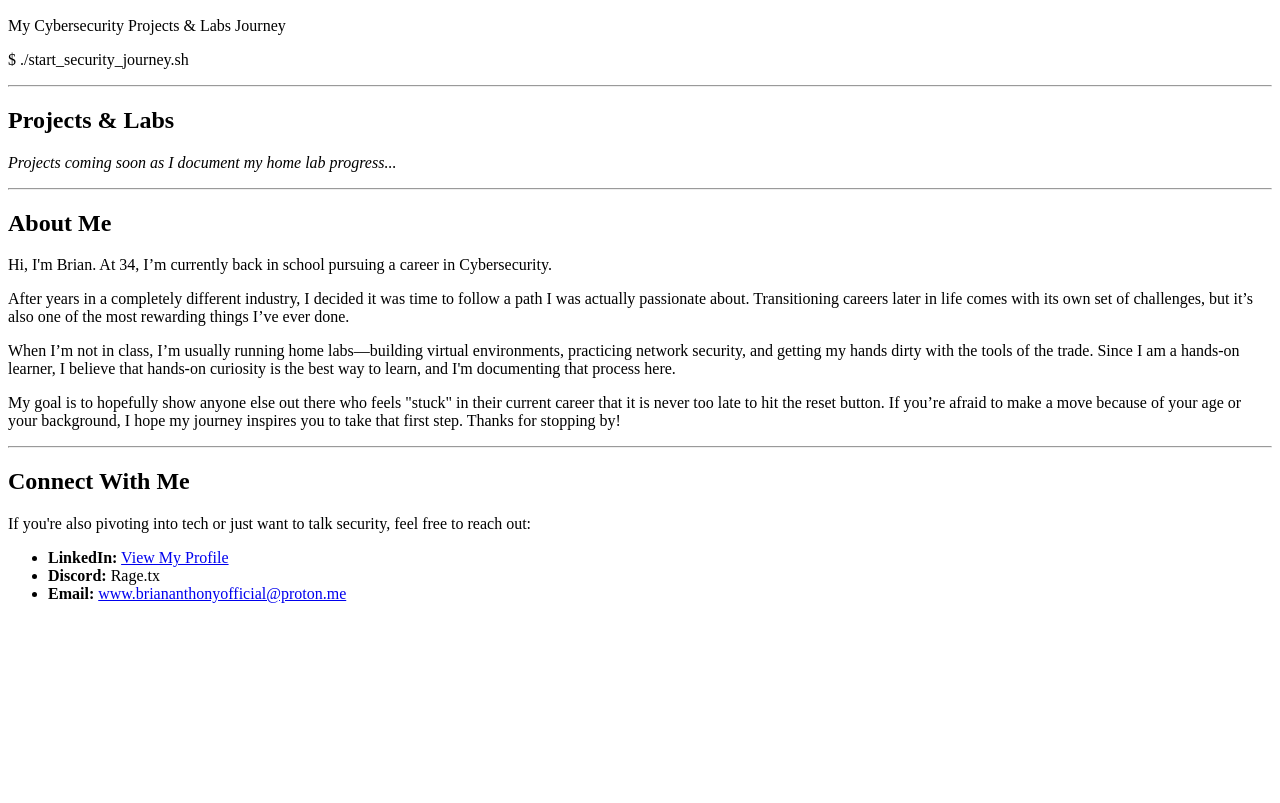
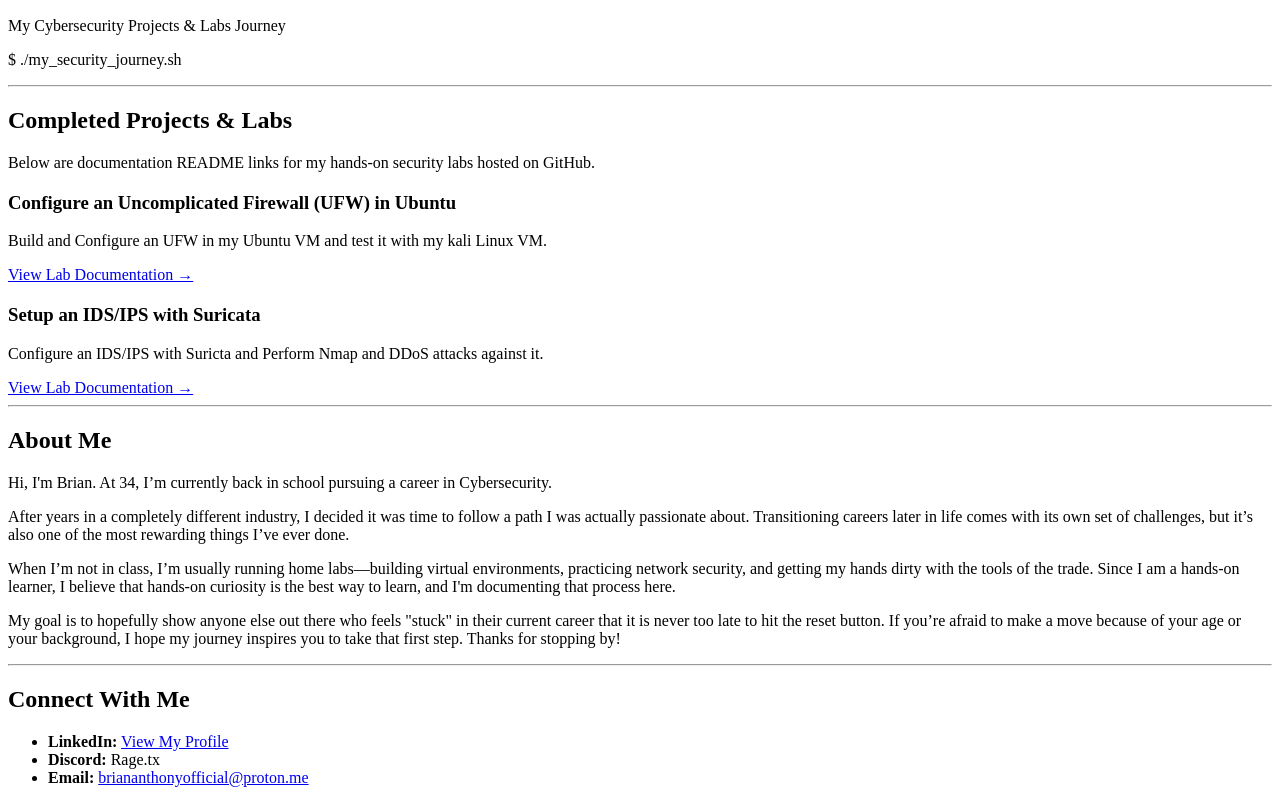
Before and after one commit to IBriancyber/my-website-portfolio, a plain HTML site: page index.html in a window 1280 px wide. Shown: the part 50-853 px from the top of the page. Before the commit the page ends 800 px from the top, so only its background shows below. Drawn offline with Linux system fonts and the light colour scheme.

Commit message:
Add files via upload

```diff
--- a/index.html
+++ b/index.html
@@ -10,14 +10,27 @@
     <section id="home">
         <h1>Defend with Brian</h1>
         <p>My Cybersecurity Projects & Labs Journey</p>
-        <p>$ ./start_security_journey.sh</p>
+        <p>$ ./my_security_journey.sh</p>
     </section>
 
     <hr>
 
     <section id="projects">
-        <h2>Projects & Labs</h2>
-        <p><em>Projects coming soon as I document my home lab progress...</em></p>
+        <h2>Completed Projects & Labs</h2>
+        <p>Below are documentation README links for my hands-on security labs hosted on GitHub.</p>
+
+        <div style="margin-top: 20px;">
+            <h3>Configure an Uncomplicated Firewall (UFW) in Ubuntu</h3>
+            <p>Build and Configure an UFW in my Ubuntu VM and test it with my kali Linux VM.</p>
+            <a href="https://https://github.com/IBriancyber/UFW-in-Ubuntu-home-lab-project" target="_blank">View Lab Documentation →</a>
+        </div>
+
+        <div style="margin-top: 20px;">
+            <h3>Setup an IDS/IPS with Suricata </h3>
+            <p>Configure an IDS/IPS with Suricta and Perform Nmap and DDoS attacks against it.</p>
+            <a href="https://https://github.com/IBriancyber/Suricata-IDS-IPS-with-DD0S-attack" target="_blank">View Lab Documentation →</a>
+        </div>
+
     </section>
 
     <hr>
@@ -42,11 +55,10 @@
 
     <section id="contact">
         <h2>Connect With Me</h2>
-        <p>If you're also pivoting into tech or just want to talk security, feel free to reach out:</p>
         <ul>
-            <li><strong>LinkedIn:</strong> <a href="www.linkedin.com/in/briananthonyperez" target="_blank">View My Profile</a></li>
+            <li><strong>LinkedIn:</strong> <a href="https://www.linkedin.com/in/briananthonyperez" target="_blank">View My Profile</a></li>
             <li><strong>Discord:</strong> Rage.tx</li>
-            <li><strong>Email:</strong> <a href="mailto:your-email@example.com">www.briananthonyofficial@proton.me</a></li>
+            <li><strong>Email:</strong> <a href="mailto:your-email@example.com">briananthonyofficial@proton.me</a></li>
         </ul>
     </section>
 
```
